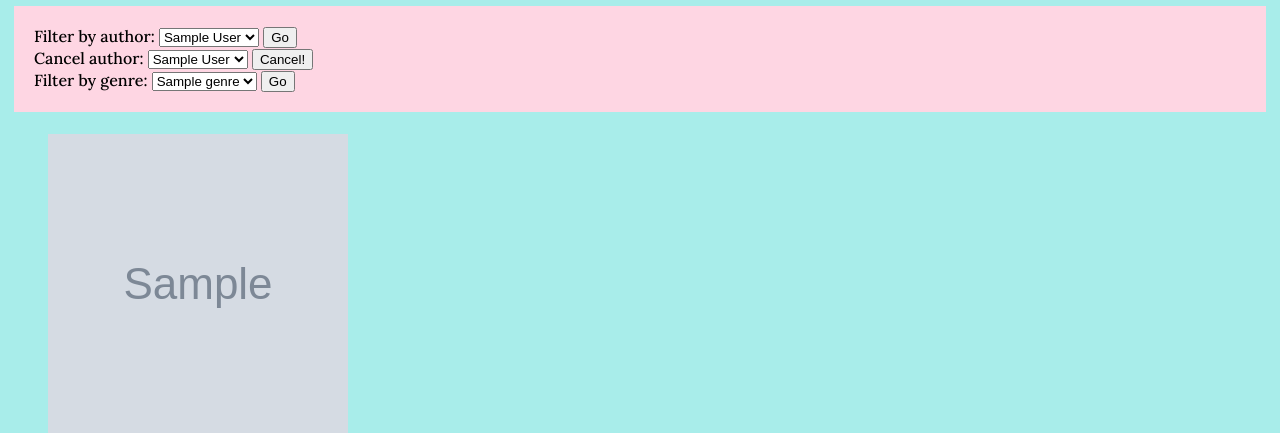
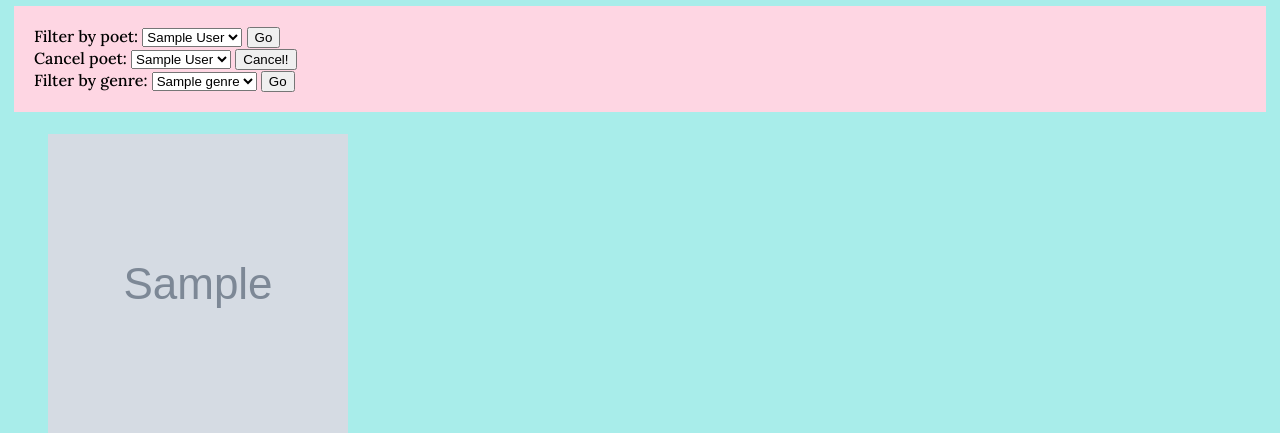
Before and after one commit to calumrodger/python_project_bookshop, a Flask app: page /books in a window 1280 px wide. Shown: the part 183-616 px from the top of the page. Run offline with Flask 2, Linux system fonts and the light colour scheme; grey boxes marked "Sample" are stand-in pictures; a database or web service that is not in the repository returns one stand-in record (values such as "Sample title"); some libraries are stand-ins or nearby versions.

Commit message:
tiny nomenclature edit

```diff
--- a/templates/books/index.html
+++ b/templates/books/index.html
@@ -4,7 +4,7 @@
 
   <section class="search-by">
   <form action="books/byauthor" method="post">
-    <label for="author">Filter by author:</label>
+    <label for="author">Filter by poet:</label>
     <select id="author" name="author">
       {% for author in all_authors %}
         <option value="{{ author }}">
@@ -15,7 +15,7 @@
     <button type="submit", action="byauthor/", method="post">Go</button>
   </form>
   <form action="books/cancelauthor" method="post">
-    <label for="author">Cancel author:</label>
+    <label for="author">Cancel poet:</label>
     <select id="author" name="author">
       {% for author in all_authors %}
         <option value="{{ author }}">
@@ -44,7 +44,7 @@
       {% if book.image != None %}
       <a href="/books/{{book.id}}" method="GET"><img src= "{{book.image}}" width="300" height="300"></a><br>
         {% else %}
-      <a href="/books/{{book.id}}" method="GET"><img src= "no_image_available.jpg" width="300" height="300"></a><br>
+      <a href="/books/{{book.id}}" method="GET"><img src= "/no_image_available.jpg" width="300" height="300"></a><br>
       {% endif %}
       <section class="title">
       {{book.title}}<br>
```
